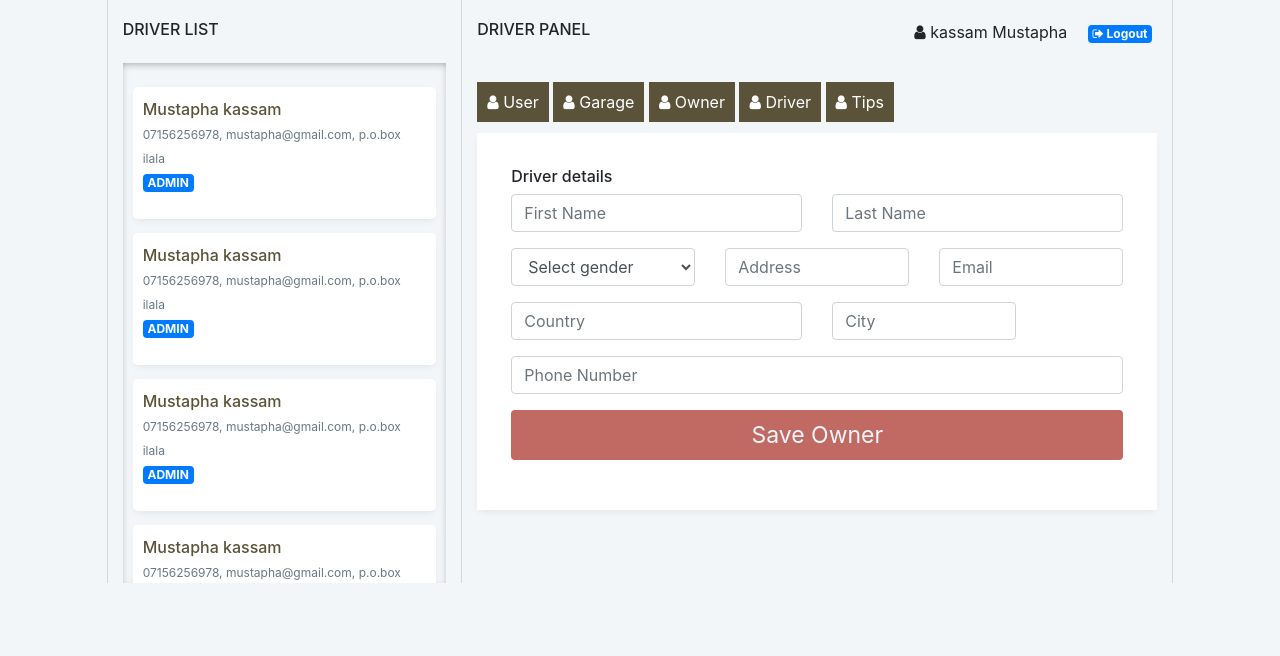
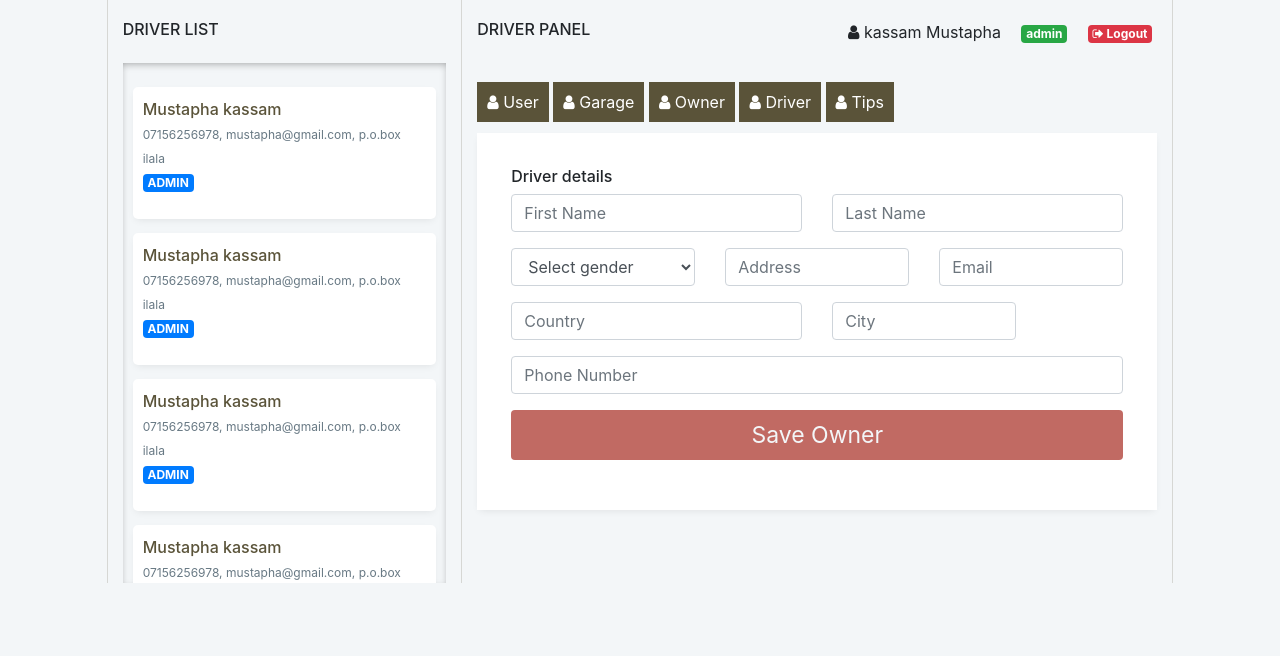
Before and after one commit to Gfrey70/Project, a CodeIgniter app: page /database/index.php/garagectrl/driverview in a window 1280 px wide. Shown: the top 656 px of the page. Run offline with CodeIgniter, Linux system fonts and the light colour scheme; some libraries are stand-ins or nearby versions.

Commit message:
Update pro_info.php

```diff
--- a/application/views/pro_info.php
+++ b/application/views/pro_info.php
@@ -1,6 +1,7 @@
 <span class="vl-profile-tab">
   <ul>
     <li><i class="fa fa-user"></i> kassam Mustapha</li>
-    <li><a href="#" class="badge badge-primary"><i class="fa fa-sign-out"></i> Logout</a></li>
+    <li><span class="badge badge-success">admin</span> </li>
+    <li><a href="#" class="badge badge-danger"><i class="fa fa-sign-out"></i> Logout</a></li>
   </ul>
 </span>
```
